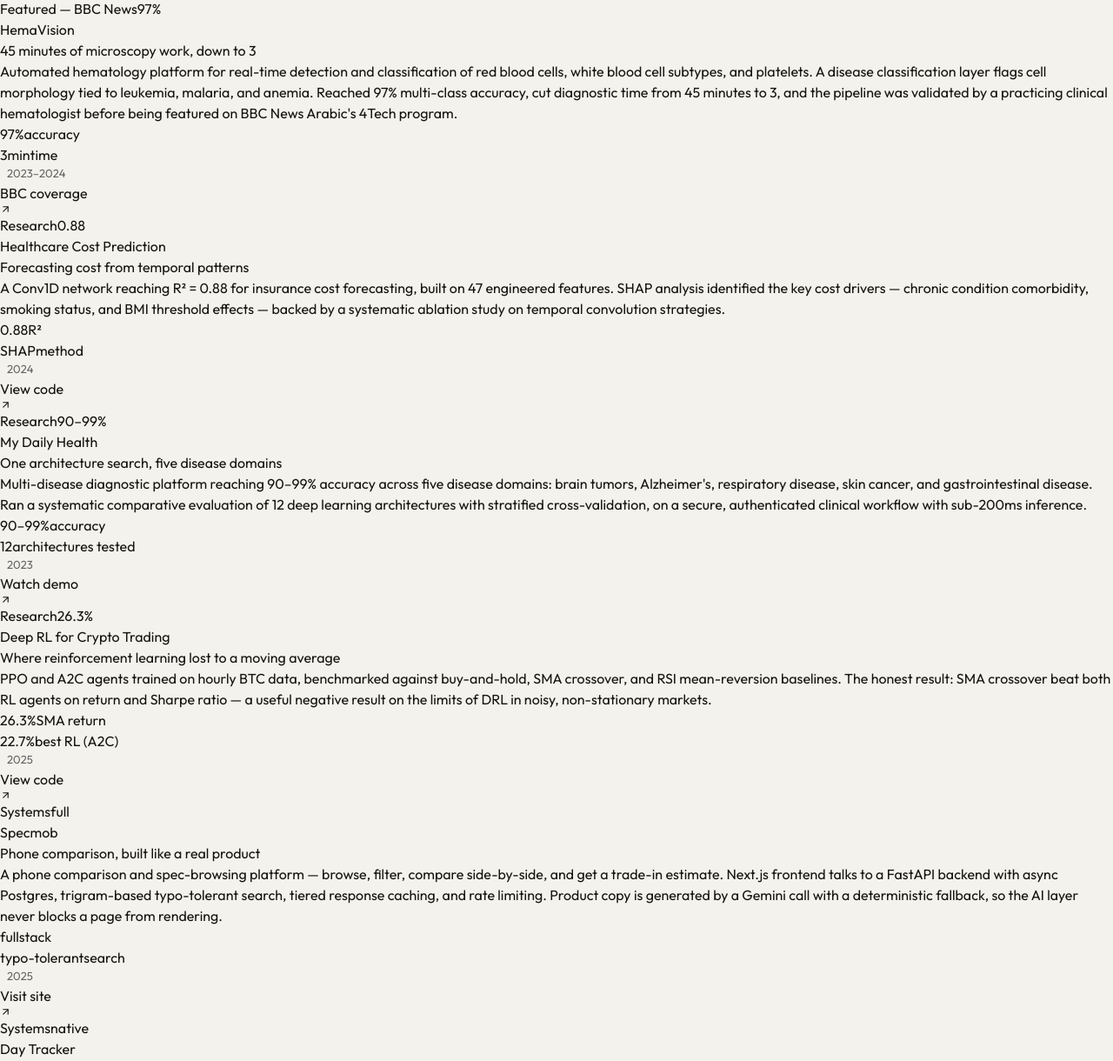
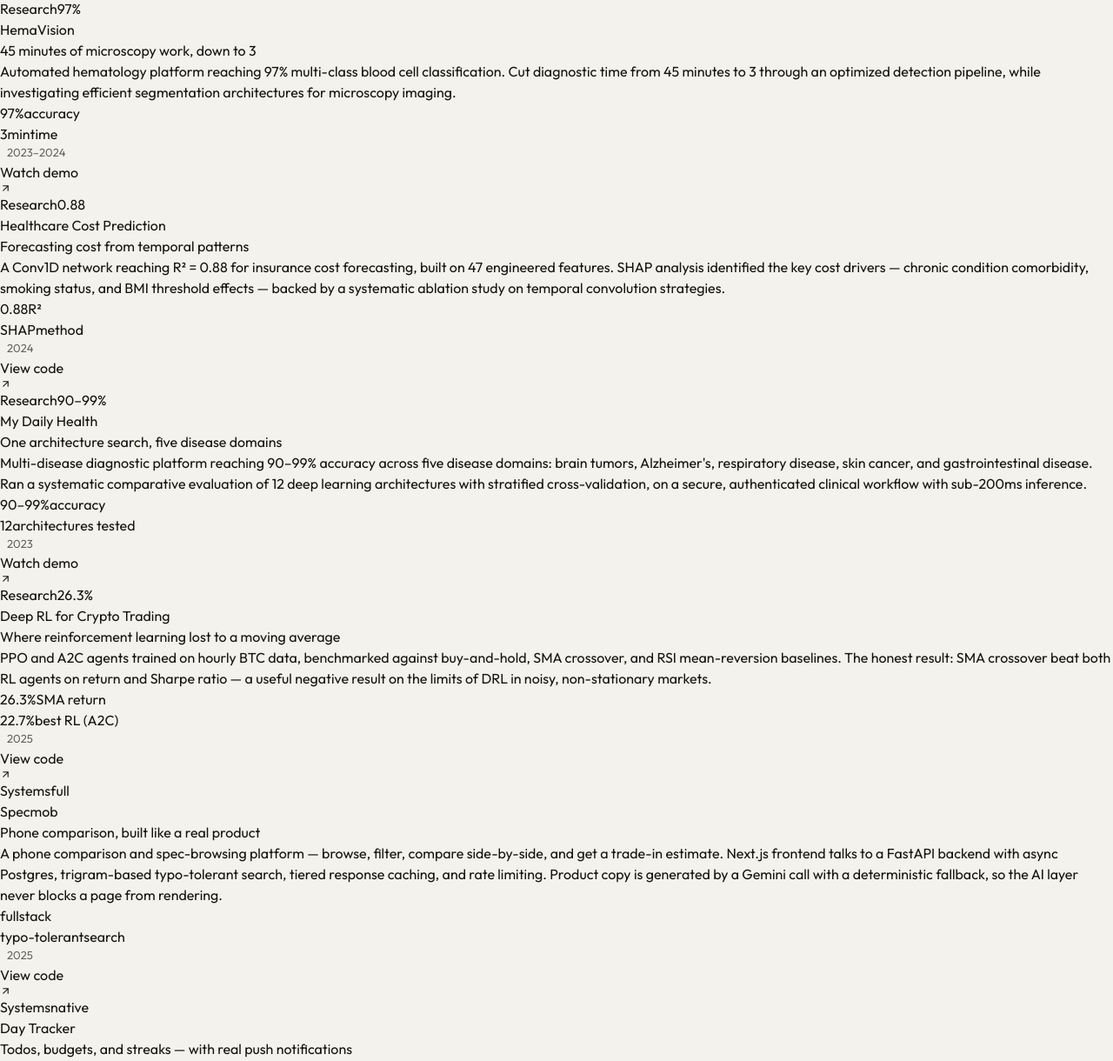
Before and after one commit to RYANX9/ahmedmessaad, a Next.js app: page / in a window 1280 px wide. Shown: the part 1265-2485 px from the top of the page at 87% size. Built offline with nearby package versions, Linux system fonts and the light colour scheme.

Commit message:
Update data.ts

```diff
--- a/app/data.ts
+++ b/app/data.ts
@@ -5,12 +5,12 @@
 //   "research" — applied deep learning for clinical / diagnostic use cases
 //   "systems"  — the full-stack engineering that ships a model as a product
 // Projects, skills, and experience are all tagged with a track so the UI can
-// color-code and filter them consistently (sage = research, lavender = systems).
+// color-code and filter them consistently (teal = research, orange = systems).
 
 export type Track = "research" | "systems";
 
 export const profile = {
-  name: "AHMED MESSAAD",
+  name: "Ahmed Messaad",
   role: "AI/ML Engineer & Full-Stack Developer",
   tagline: "I build the model. Then I build the product around it.",
   location: "Algeria",
@@ -122,23 +122,38 @@ export const education: EducationItem[] = [
     detail:
       "Thesis: \"My Daily Health — Multi-Disease Diagnostic Platform Using Ensemble Deep Learning.\" Ensemble of ResNet50, DenseNet-121, and EfficientNet-B3 across five disease domains, 90.3%–99.5% accuracy, evaluated via 5-fold cross-validation over 12 pre-trained architectures.",
   },
-//  {
-//    id: "bsc",
-//    degree: "B.Sc. Electronics",
-//    institution: "University Mohamed Boudiaf of M'sila",
-//    period: "2018 – 2021",
-//    detail:
-//      "Final project: a microcontroller-based multi-layer security system integrating hardware-software authentication with embedded sensor networks.",
-//  },
+  {
+    id: "bsc",
+    degree: "B.Sc. Electronics",
+    institution: "University Mohamed Boudiaf of M'sila",
+    period: "2018 – 2021",
+    detail:
+      "Final project: a microcontroller-based multi-layer security system integrating hardware-software authentication with embedded sensor networks.",
+  },
 ];
 
 // ---------------------------------------------------------------------------
 // Projects
 // ---------------------------------------------------------------------------
 
+// Each project gets one icon, chosen for what the project actually does —
+// not a decorative glyph. See app/components/project-icons.tsx for the
+// icon -> lucide component mapping.
+export type ProjectIcon =
+  | "activity"
+  | "brain"
+  | "droplet"
+  | "line-chart"
+  | "stethoscope"
+  | "trending-down"
+  | "smartphone"
+  | "bell-ring"
+  | "git-branch";
+
 export type Project = {
   id: string;
   track: Track;
+  icon: ProjectIcon;
   name: string;
   category: string;
   year: string;
@@ -148,12 +163,6 @@ export type Project = {
   metrics: { label: string; value: string }[];
   link: string;
   linkText: string;
-  // Research projects use a real photo from /public. Systems projects use a
-  // hand-drawn doodle cover instead (key into the ProjectCover registry) —
-  // there's no clinical screenshot to show, and the doodle keeps the visual
-  // language consistent with the rest of the site.
-  image?: string;
-  coverIcon?: "terminal" | "database" | "api";
   featured?: boolean;
 };
 
@@ -162,6 +171,7 @@ export const projects: Project[] = [
   {
     id: "treatment-drl",
     track: "research",
+    icon: "activity",
     name: "Medical Treatment DRL",
     category: "Sequential Decision-Making",
     year: "2025",
@@ -176,11 +186,11 @@ export const projects: Project[] = [
     ],
     link: "https://github.com/RYANX9/medical-treatment-drl/",
     linkText: "View code",
-    image: "/clinrl.jpeg",
   },
   {
     id: "airm-project",
     track: "research",
+    icon: "brain",
     name: "AIRM Brain Tumor System",
     category: "Computer Vision",
     year: "2024",
@@ -195,30 +205,30 @@ export const projects: Project[] = [
     ],
     link: "https://youtu.be/2OeqBKF3X_A",
     linkText: "Watch demo",
-    image: "/brain.jpg",
   },
   {
     id: "hemavision",
     track: "research",
+    icon: "droplet",
     name: "HemaVision",
-    category: "Object Detection — Featured on BBC News Arabic",
+    category: "Object Detection",
     year: "2023–2024",
     tagline: "45 minutes of microscopy work, down to 3",
     description:
-      "Automated hematology platform for real-time detection and classification of red blood cells, white blood cell subtypes, and platelets. A disease classification layer flags cell morphology tied to leukemia, malaria, and anemia. Reached 97% multi-class accuracy, cut diagnostic time from 45 minutes to 3, and the pipeline was validated by a practicing clinical hematologist before being featured on BBC News Arabic's 4Tech program.",
+      "Automated hematology platform reaching 97% multi-class blood cell classification. Cut diagnostic time from 45 minutes to 3 through an optimized detection pipeline, while investigating efficient segmentation architectures for microscopy imaging.",
     tech: ["YOLOv8", "U-Net", "OpenCV", "PyTorch"],
     metrics: [
       { label: "accuracy", value: "97%" },
       { label: "time", value: "3min" },
-      { label: "coverage", value: "BBC 4Tech" },
+      { label: "speedup", value: "15x" },
     ],
-    link: "https://www.youtube.com/watch?v=fX77vZlHkng",
-    linkText: "BBC coverage",
-    image: "/blood.jpg",
+    link: "https://youtu.be/YxhA877Wyn0",
+    linkText: "Watch demo",
   },
   {
     id: "healthcost",
     track: "research",
+    icon: "line-chart",
     name: "Healthcare Cost Prediction",
     category: "Deep Learning",
     year: "2024",
@@ -233,11 +243,11 @@ export const projects: Project[] = [
     ],
     link: "https://github.com/RYANX9/healthcare-cost-prediction",
     linkText: "View code",
-    image: "/healthcarecost.png",
   },
   {
     id: "mydailyhealth",
     track: "research",
+    icon: "stethoscope",
     name: "My Daily Health",
     category: "Research Thesis",
     year: "2023",
@@ -252,11 +262,11 @@ export const projects: Project[] = [
     ],
     link: "https://youtu.be/kh7WBjNPpEM",
     linkText: "Watch demo",
-    image: "/daily.png",
   },
   {
     id: "crypto-drl",
     track: "research",
+    icon: "trending-down",
     name: "Deep RL for Crypto Trading",
     category: "Applied ML / Research",
     year: "2025",
@@ -271,12 +281,12 @@ export const projects: Project[] = [
     ],
     link: "https://github.com/RYANX9/deep-rl-trading",
     linkText: "View code",
-    image: "/agent_comparison.png",
   },
   // --- systems ------------------------------------------------------------
   {
     id: "specmob",
     track: "systems",
+    icon: "smartphone",
     name: "Specmob",
     category: "Full-Stack Platform",
     year: "2025",
@@ -289,16 +299,14 @@ export const projects: Project[] = [
       { label: "search", value: "typo-tolerant" },
       { label: "AI copy", value: "w/ fallback" },
     ],
-    link: "https://specmob.vercel.app",
-    linkText: "Visit site",
-    coverIcon: "database",
-    image: "/spec1.jpeg",
+    link: "https://github.com/RYANX9/Specmob",
+    linkText: "View code",
     featured: true,
-
   },
   {
     id: "day-tracker",
     track: "systems",
+    icon: "bell-ring",
     name: "Day Tracker",
     category: "Web App",
     year: "2025",
@@ -313,11 +321,11 @@ export const projects: Project[] = [
     ],
     link: "https://github.com/RYANX9/rystudio",
     linkText: "View code",
-    coverIcon: "terminal",
   },
   {
     id: "client-cms",
     track: "systems",
+    icon: "git-branch",
     name: "Portfolio + Git-Backed CMS",
     category: "Web App",
     year: "2025",
@@ -329,9 +337,8 @@ export const projects: Project[] = [
       { label: "CMS", value: "git-native" },
       { label: "backend", value: "none needed" },
     ],
-    link: "https://zaid-saad.vercel.app",
-    linkText: "Visit site",
-    coverIcon: "api",
+    link: "https://github.com/RYANX9/zaid-saad",
+    linkText: "View code",
   },
 ];
 
```
